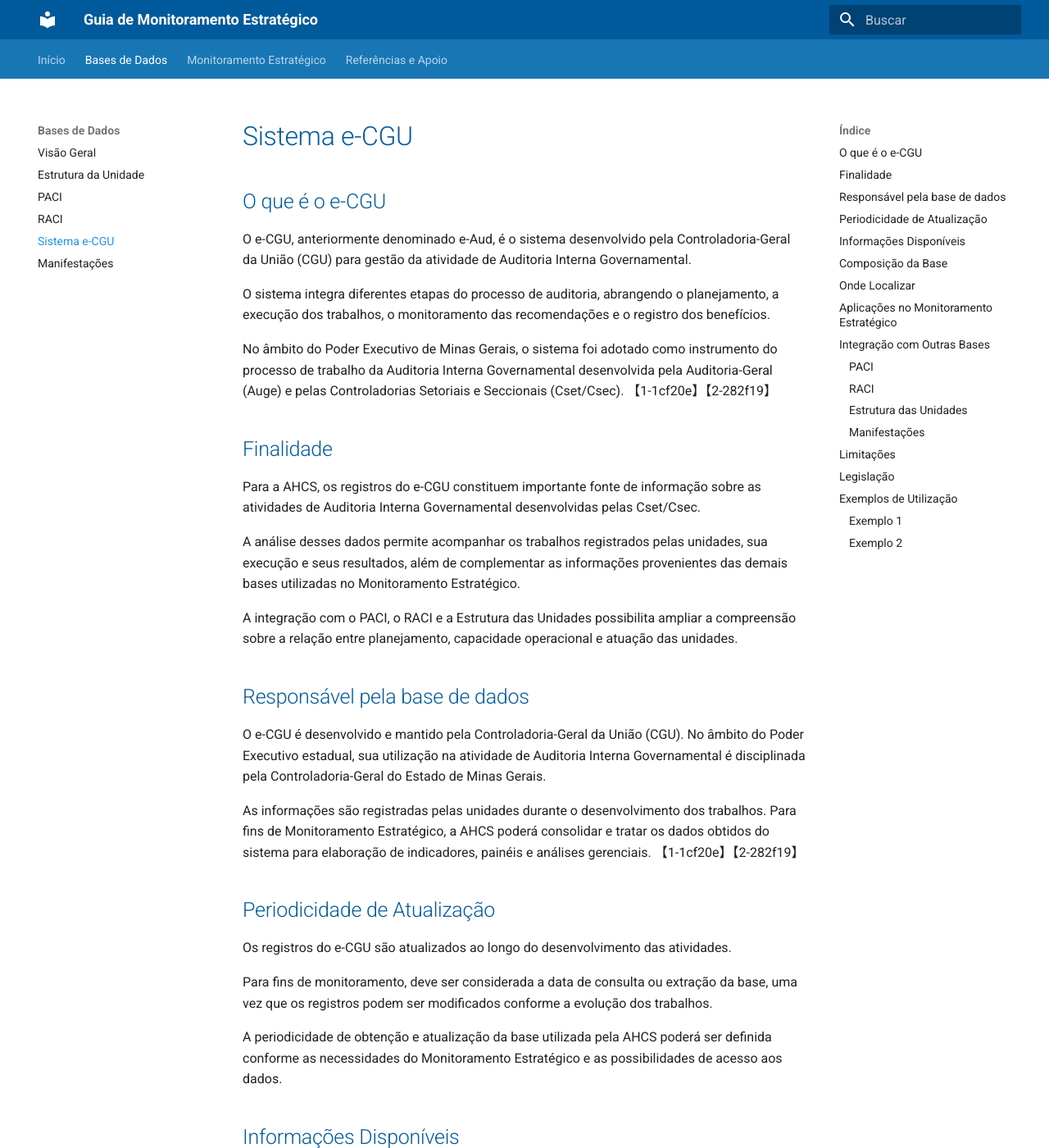
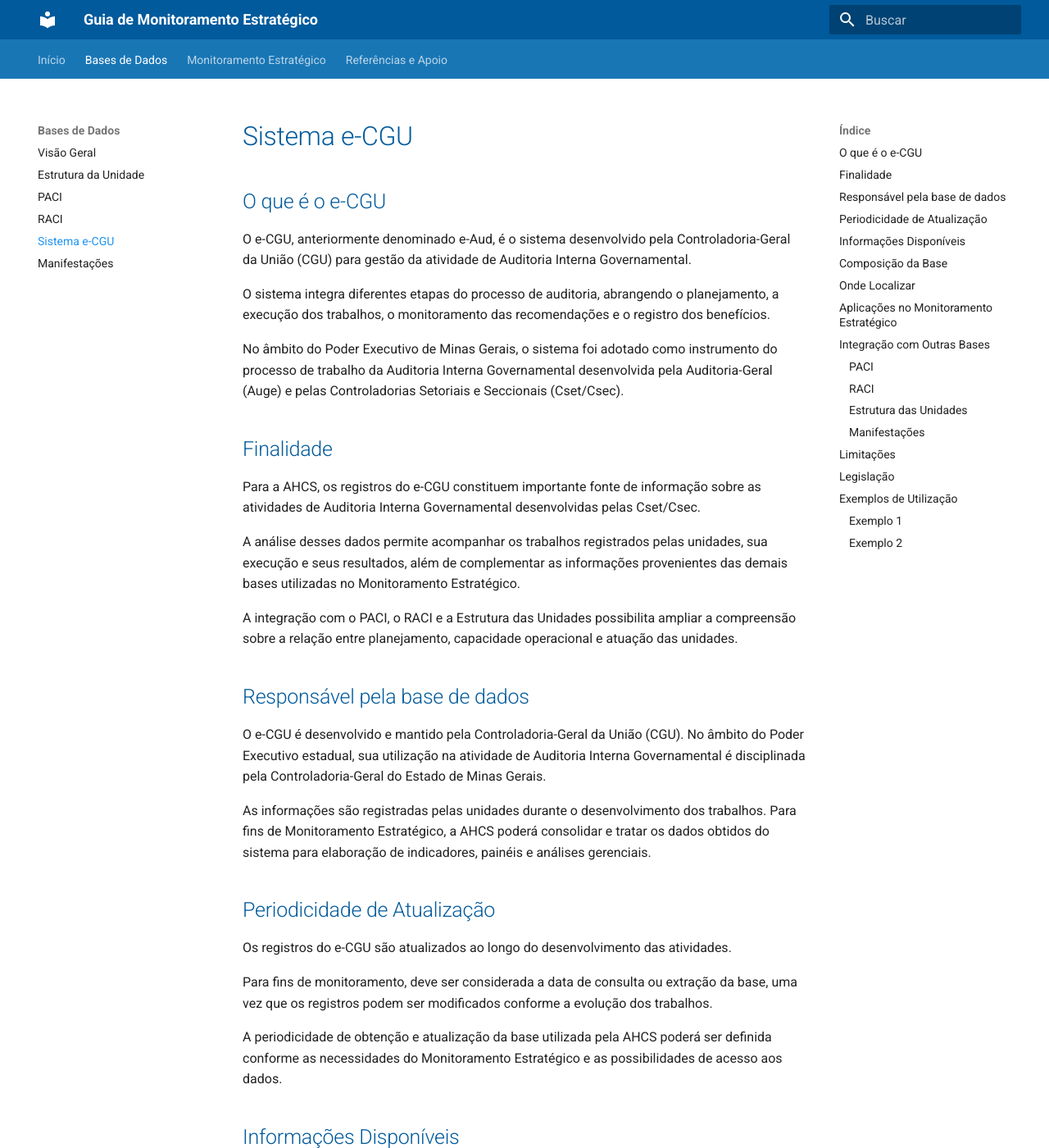
Before and after one commit to CGEMG-AHCS/guia-monitoramento-estrategico, an MkDocs documentation site: the page built from docs/bases-dados/e-cgu.md, in a window 1280 px wide and 1400 px high. Shown: the whole window at 82% size. Built offline with MkDocs 1.6.1 and Material for MkDocs 9.7.7, drawn with Linux system fonts in a browser that asks for light colours; some of the changed text lies outside the part shown.

Commit message:
Update e-cgu.md

```diff
--- a/docs/bases-dados/e-cgu.md
+++ b/docs/bases-dados/e-cgu.md
@@ -6,7 +6,7 @@
 
 O sistema integra diferentes etapas do processo de auditoria, abrangendo o planejamento, a execução dos trabalhos, o monitoramento das recomendações e o registro dos benefícios.
 
-No âmbito do Poder Executivo de Minas Gerais, o sistema foi adotado como instrumento do processo de trabalho da Auditoria Interna Governamental desenvolvida pela Auditoria-Geral (Auge) e pelas Controladorias Setoriais e Seccionais (Cset/Csec). 【1-1cf20e】【2-282f19】
+No âmbito do Poder Executivo de Minas Gerais, o sistema foi adotado como instrumento do processo de trabalho da Auditoria Interna Governamental desenvolvida pela Auditoria-Geral (Auge) e pelas Controladorias Setoriais e Seccionais (Cset/Csec).
 
 ## Finalidade
 
@@ -20,7 +20,7 @@
 
 O e-CGU é desenvolvido e mantido pela Controladoria-Geral da União (CGU). No âmbito do Poder Executivo estadual, sua utilização na atividade de Auditoria Interna Governamental é disciplinada pela Controladoria-Geral do Estado de Minas Gerais.
 
-As informações são registradas pelas unidades durante o desenvolvimento dos trabalhos. Para fins de Monitoramento Estratégico, a AHCS poderá consolidar e tratar os dados obtidos do sistema para elaboração de indicadores, painéis e análises gerenciais. 【1-1cf20e】【2-282f19】
+As informações são registradas pelas unidades durante o desenvolvimento dos trabalhos. Para fins de Monitoramento Estratégico, a AHCS poderá consolidar e tratar os dados obtidos do sistema para elaboração de indicadores, painéis e análises gerenciais.
 
 ## Periodicidade de Atualização
 
```
Also changed, not shown: other parts of docs/bases-dados/e-cgu.md (+1 -1 lines).
